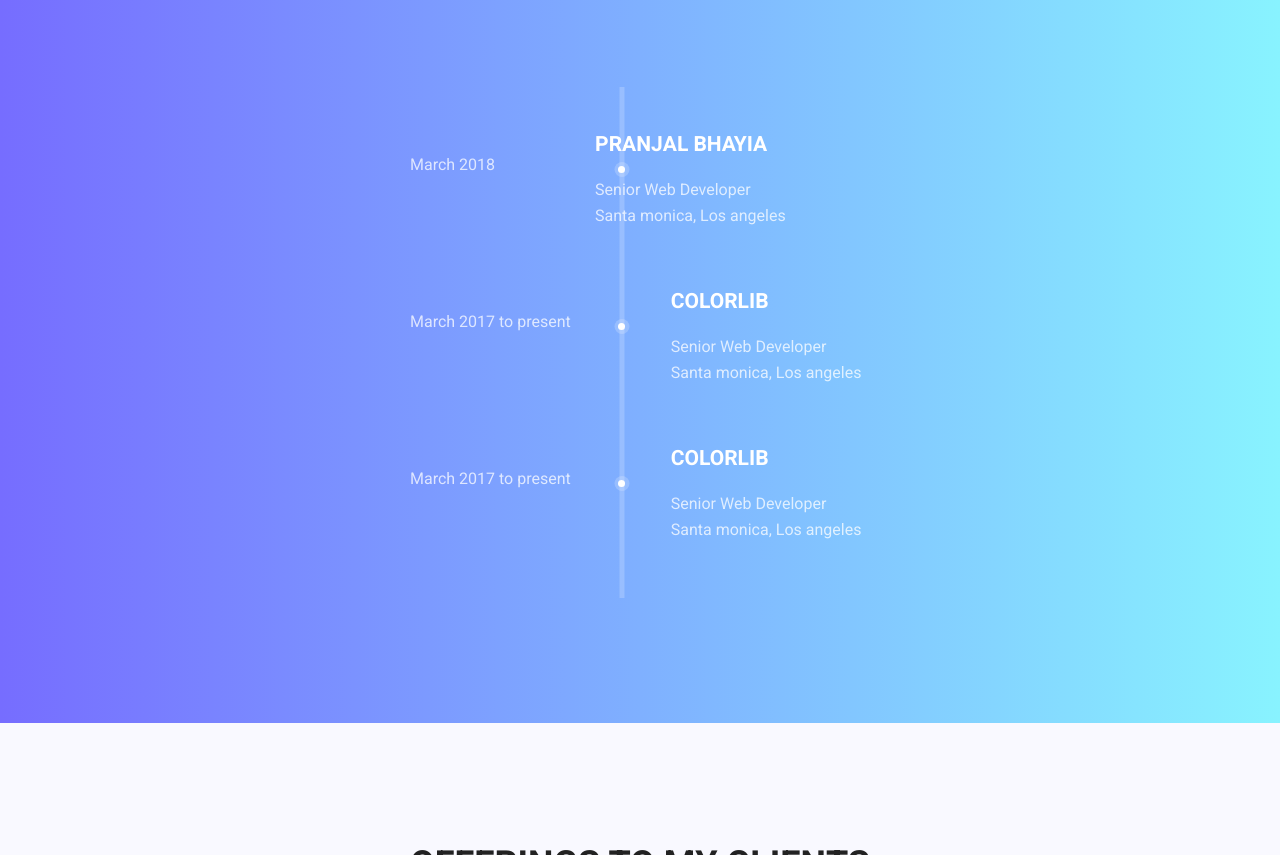
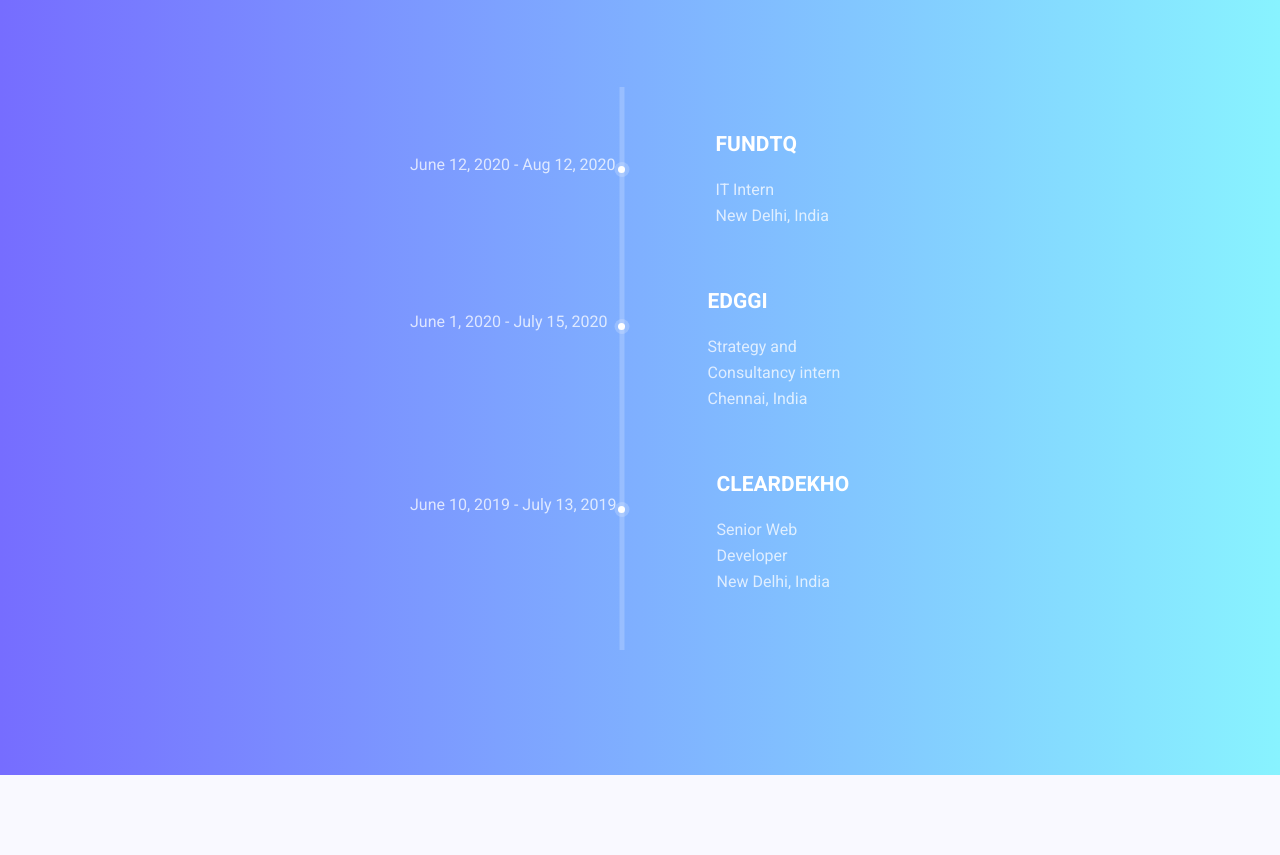
Before and after one commit to pranjal-b/.github.io, a plain HTML site: page index.html in a window 1280 px wide. Shown: the part 2060-2915 px from the top of the page. Drawn offline with Linux system fonts and the light colour scheme.

Commit message:
“Update”

```diff
--- a/index.html
+++ b/index.html
@@ -143,7 +143,7 @@ and building solutions.
         				<div class="tools_expert">
         					<div class="skill_main">
 								<div class="skill_item">
-									<h4>After Effects <span class="counter">85</span>%</h4>
+									<h4>Data Analysis <span class="counter">85</span>%</h4>
 									<div class="progress_br">
 										<div class="progress">
 											<div class="progress-bar" role="progressbar" aria-valuenow="85" aria-valuemin="0" aria-valuemax="100"></div>
@@ -151,7 +151,7 @@ and building solutions.
 									</div>
 								</div>
 								<div class="skill_item">
-									<h4>WEB Technology <span class="counter">90</span>%</h4>
+									<h4>Web Technology <span class="counter">90</span>%</h4>
 									<div class="progress_br">
 										<div class="progress">
 											<div class="progress-bar" role="progressbar" aria-valuenow="90" aria-valuemin="0" aria-valuemax="100"></div>
@@ -209,11 +209,11 @@ and building solutions.
 									<span></span>
 									<div class="media">
 										<div class="d-flex">
-											<p>March 2018 </p>
+											<p>June 12, 2020 - Aug 12, 2020</p>
 										</div>
 										<div class="media-body">
-											<h4>pranjal bhayia</h4>
-											<p>Senior Web Developer <br />Santa monica, Los angeles</p>
+											<h4>FundTQ</h4>
+											<p>IT Intern <br />New Delhi, India</p>
 										</div>
 									</div>
 								</li>
@@ -221,11 +221,11 @@ and building solutions.
 									<span></span>
 									<div class="media">
 										<div class="d-flex">
-											<p>March 2017 to present</p>
+											<p>June 1, 2020 - July 15, 2020</p>
 										</div>
 										<div class="media-body">
-											<h4>Colorlib</h4>
-											<p>Senior Web Developer <br />Santa monica, Los angeles</p>
+											<h4>Edggi</h4>
+											<p>Strategy and Consultancy intern <br />Chennai, India </p>
 										</div>
 									</div>
 								</li>
@@ -233,11 +233,11 @@ and building solutions.
 								<span></span>
 									<div class="media">
 										<div class="d-flex">
-											<p>March 2017 to present</p>
+											<p>June 10, 2019 - July 13, 2019</p>
 										</div>
 										<div class="media-body">
-											<h4>Colorlib</h4>
-											<p>Senior Web Developer <br />Santa monica, Los angeles</p>
+											<h4>ClearDekho </h4>
+											<p>Senior Web Developer <br />New Delhi, India</p>
 										</div>
 									</div>
 								</li>
@@ -249,11 +249,11 @@ and building solutions.
 									<span></span>
 									<div class="media">
 										<div class="d-flex">
-											<p>March 2017 to present</p>
+											<p>2017 - 2021</p>
 										</div>
 										<div class="media-body">
-											<h4>Colorlib</h4>
-											<p>Senior Web Developer <br />Santa monica, Los angeles</p>
+											<h4>Jaypee Institute of Information Technology, Noida</h4>
+											<p>B.Tech IT<br />CGPA: 7.6</p>
 										</div>
 									</div>
 								</li>
@@ -261,11 +261,11 @@ and building solutions.
 									<span></span>
 									<div class="media">
 										<div class="d-flex">
-											<p>March 2017 to present</p>
+											<p>2017</p>
 										</div>
 										<div class="media-body">
-											<h4>Colorlib</h4>
-											<p>Senior Web Developer <br />Santa monica, Los angeles</p>
+											<h4>Ch. Chhabil Dass Public School</h4>
+											<p>CBSE <br />82 %</p>
 										</div>
 									</div>
 								</li>
@@ -273,11 +273,11 @@ and building solutions.
 								<span></span>
 									<div class="media">
 										<div class="d-flex">
-											<p>March 2017 to present</p>
+											<p>2015</p>
 										</div>
 										<div class="media-body">
-											<h4>Colorlib</h4>
-											<p>Senior Web Developer <br />Santa monica, Los angeles</p>
+											<h4>Ch. Chhabil Dass Public School</h4>
+											<p>CBSE<br />CGPA: 9.4</p>
 										</div>
 									</div>
 								</li>
```
